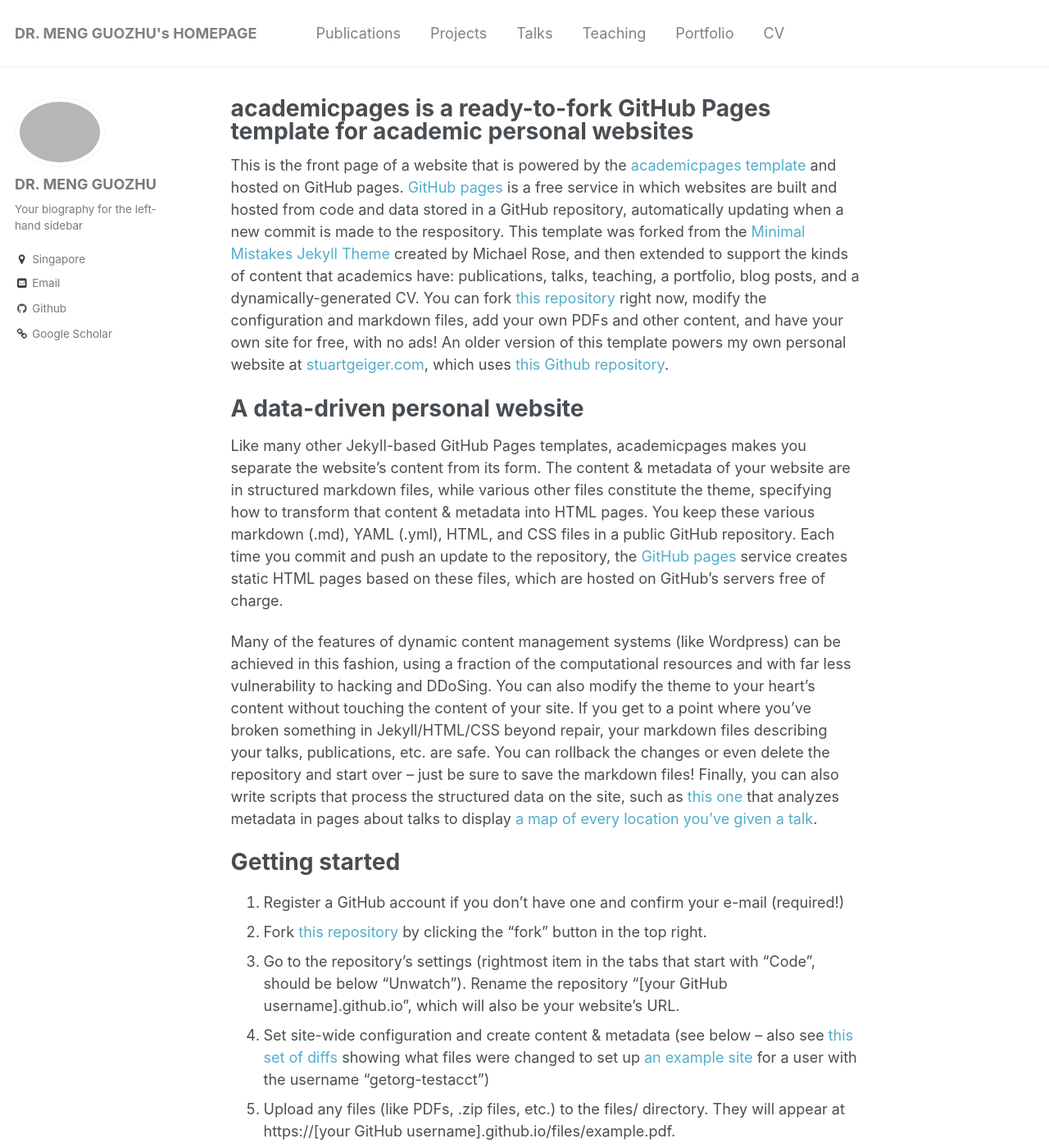
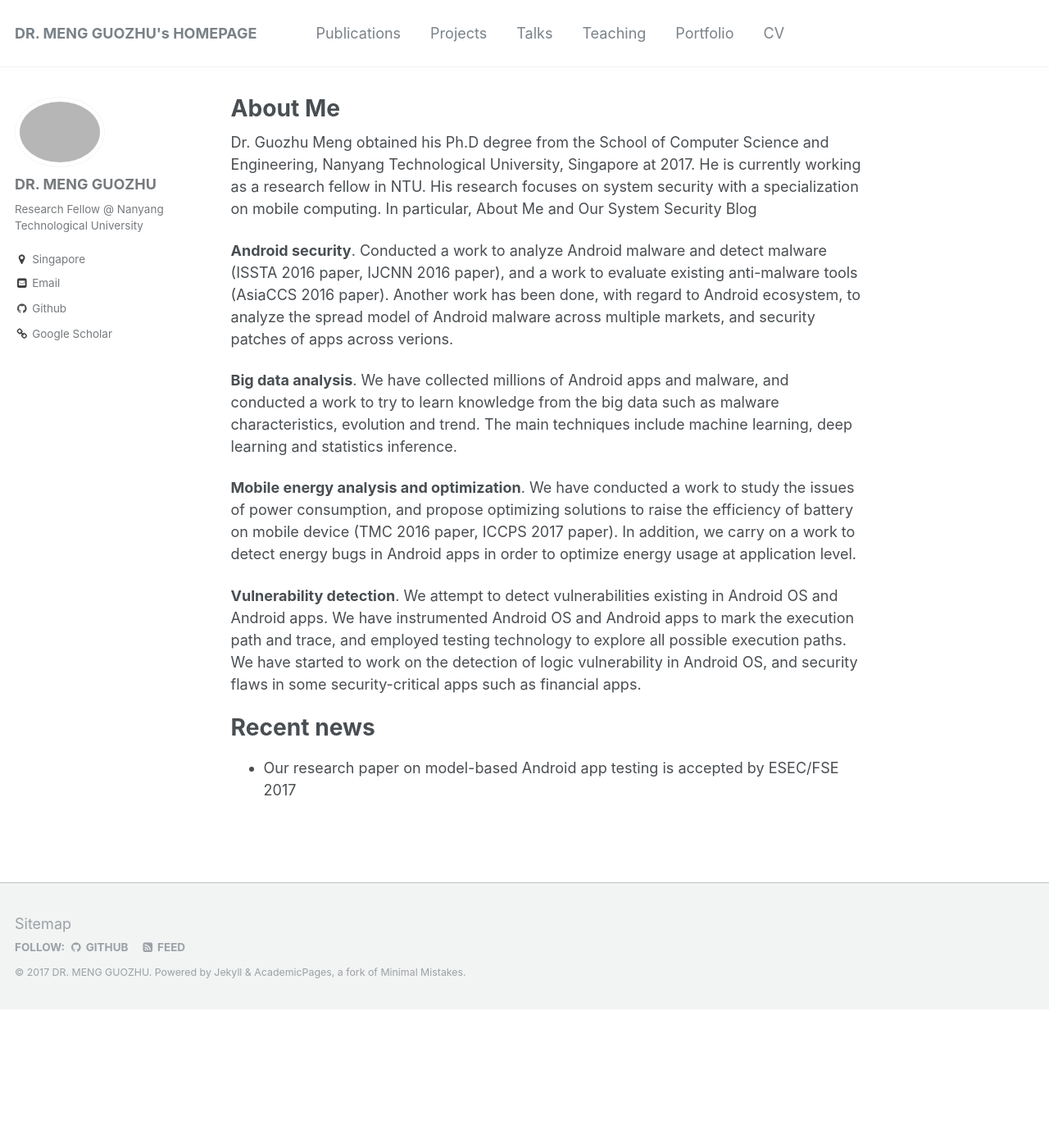
Before and after one commit to impillar/impillar.github.io, a Jekyll site: the page built from _pages/about.md, in a window 1280 px wide and 1400 px high. Shown: the whole window at 82% size. Built offline with Jekyll 4.4.1, drawn with Linux system fonts in a browser that asks for light colours; some of the changed text lies outside the part shown.

Commit message:
Update the about page

```diff
--- a/_config.yml
+++ b/_config.yml
@@ -79,7 +79,7 @@ analytics:
 author:
   name             : "DR. MENG GUOZHU"
   avatar           : "profile.png"
-  bio              : "Your biography for the left-hand sidebar"
+  bio              : "Research Fellow @ Nanyang Technological University"
   location         : "Singapore"
   employer         :
   googlescholar    : "https://scholar.google.com.sg/citations?user=fpE34K0AAAAJ&hl=en"
--- a/_pages/about.md
+++ b/_pages/about.md
@@ -1,6 +1,6 @@
 ---
 permalink: /
-title: "academicpages is a ready-to-fork GitHub Pages template for academic personal websites"
+title: "About Me"
 excerpt: "About me"
 author_profile: true
 redirect_from:
@@ -8,43 +8,19 @@ redirect_from:
   - /about.html
 ---
 
-This is the front page of a website that is powered by the [academicpages template](https://github.com/academicpages/academicpages.github.io) and hosted on GitHub pages. [GitHub pages](https://pages.github.com) is a free service in which websites are built and hosted from code and data stored in a GitHub repository, automatically updating when a new commit is made to the respository. This template was forked from the [Minimal Mistakes Jekyll Theme](https://mmistakes.github.io/minimal-mistakes/) created by Michael Rose, and then extended to support the kinds of content that academics have: publications, talks, teaching, a portfolio, blog posts, and a dynamically-generated CV. You can fork [this repository](https://github.com/academicpages/academicpages.github.io) right now, modify the configuration and markdown files, add your own PDFs and other content, and have your own site for free, with no ads! An older version of this template powers my own personal website at [stuartgeiger.com](http://stuartgeiger.com), which uses [this Github repository](https://github.com/staeiou/staeiou.github.io).
+Dr. Guozhu Meng obtained his Ph.D degree from the School of Computer Science and Engineering, Nanyang Technological University, Singapore at 2017. He is currently working as a research fellow in NTU. His research focuses on system security with a specialization on mobile computing. In particular,
+About Me and Our System Security Blog
 
-A data-driven personal website
+**Android security**. Conducted a work to analyze Android malware and detect malware (ISSTA 2016 paper, IJCNN 2016 paper), and a work to evaluate existing anti-malware tools (AsiaCCS 2016 paper). Another work has been done, with regard to Android ecosystem, to analyze the spread model of Android malware across multiple markets, and security patches of apps across verions.
+
+**Big data analysis**. We have collected millions of Android apps and malware, and conducted a work to try to learn knowledge from the big data such as malware characteristics, evolution and trend. The main techniques include machine learning, deep learning and statistics inference.
+
+**Mobile energy analysis and optimization**. We have conducted a work to study the issues of power consumption, and propose optimizing solutions to raise the efficiency of battery on mobile device (TMC 2016 paper, ICCPS 2017 paper). In addition, we carry on a work to detect energy bugs in Android apps in order to optimize energy usage at application level.
+
+**Vulnerability detection**. We attempt to detect vulnerabilities existing in Android OS and Android apps. We have instrumented Android OS and Android apps to mark the execution path and trace, and employed testing technology to explore all possible execution paths. We have started to work on the detection of logic vulnerability in Android OS, and security flaws in some security-critical apps such as financial apps.
+
+
+
+Recent news
 ======
-Like many other Jekyll-based GitHub Pages templates, academicpages makes you separate the website's content from its form. The content & metadata of your website are in structured markdown files, while various other files constitute the theme, specifying how to transform that content & metadata into HTML pages. You keep these various markdown (.md), YAML (.yml), HTML, and CSS files in a public GitHub repository. Each time you commit and push an update to the repository, the [GitHub pages](https://pages.github.com/) service creates static HTML pages based on these files, which are hosted on GitHub's servers free of charge.
-
-Many of the features of dynamic content management systems (like Wordpress) can be achieved in this fashion, using a fraction of the computational resources and with far less vulnerability to hacking and DDoSing. You can also modify the theme to your heart's content without touching the content of your site. If you get to a point where you've broken something in Jekyll/HTML/CSS beyond repair, your markdown files describing your talks, publications, etc. are safe. You can rollback the changes or even delete the repository and start over -- just be sure to save the markdown files! Finally, you can also write scripts that process the structured data on the site, such as [this one](https://github.com/academicpages/academicpages.github.io/blob/master/talkmap.ipynb) that analyzes metadata in pages about talks to display [a map of every location you've given a talk](https://academicpages.github.io/talkmap.html).
-
-Getting started
-======
-1. Register a GitHub account if you don't have one and confirm your e-mail (required!)
-1. Fork [this repository](https://github.com/academicpages/academicpages.github.io) by clicking the "fork" button in the top right.
-1. Go to the repository's settings (rightmost item in the tabs that start with "Code", should be below "Unwatch"). Rename the repository "[your GitHub username].github.io", which will also be your website's URL.
-1. Set site-wide configuration and create content & metadata (see below -- also see [this set of diffs](http://archive.is/3TPas) showing what files were changed to set up [an example site](https://getorg-testacct.github.io) for a user with the username "getorg-testacct")
-1. Upload any files (like PDFs, .zip files, etc.) to the files/ directory. They will appear at https://[your GitHub username].github.io/files/example.pdf.
-1. Check status by going to the repository settings, in the "GitHub pages" section
-
-Site-wide configuration
-------
-The main configuration file for the site is in the base directory in [_config.yml](https://github.com/academicpages/academicpages.github.io/blob/master/_config.yml), which defines the content in the sidebars and other site-wide features. You will need to replace the default variables with ones about yourself and your site's github repository. The configuration file for the top menu is in [_data/navigation.yml](https://github.com/academicpages/academicpages.github.io/blob/master/_data/navigation.yml). For example, if you don't have a portfolio or blog posts, you can remove those items from that navigation.yml file to remove them from the header.
-
-Create content & metadata
-------
-For site content, there is one markdown file for each type of content, which are stored in directories like _publications, _talks, _posts, _teaching, or _pages. For example, each talk is a markdown file in the [_talks directory](https://github.com/academicpages/academicpages.github.io/tree/master/_talks). At the top of each markdown file is structured data in YAML about the talk, which the theme will parse to do lots of cool stuff. The same structured data about a talk is used to generate the list of talks on the [Talks page](https://academicpages.github.io/talks), each [individual page](https://academicpages.github.io/talks/2012-03-01-talk-1) for specific talks, the talks section for the [CV page](https://academicpages.github.io/cv), and the [map of places you've given a talk](https://academicpages.github.io/talkmap.html) (if you run this [python file](https://github.com/academicpages/academicpages.github.io/blob/master/talkmap.py) or [Jupyter notebook](https://github.com/academicpages/academicpages.github.io/blob/master/talkmap.ipynb), which creates the HTML for the map based on the contents of the _talks directory).
-
-**Markdown generator**
-
-I have also created [a set of Jupyter notebooks](https://github.com/academicpages/academicpages.github.io/tree/master/markdown_generator
-) that converts a CSV containing structured data about talks or presentations into individual markdown files that will be properly formatted for the academicpages template. The sample CSVs in that directory are the ones I used to create my own personal website at stuartgeiger.com. My usual workflow is that I keep a spreadsheet of my publications and talks, then run the code in these notebooks to generate the markdown files, then commit and push them to the GitHub repository.
-
-How to edit your site's GitHub repository
-------
-Many people use a git client to create files on their local computer and then push them to GitHub's servers. If you are not familiar with git, you can directly edit these configuration and markdown files directly in the github.com interface. Navigate to a file (like [this one](https://github.com/academicpages/academicpages.github.io/blob/master/_talks/2012-03-01-talk-1.md) and click the pencil icon in the top right of the content preview (to the right of the "Raw | Blame | History" buttons). You can delete a file by clicking the trashcan icon to the right of the pencil icon. You can also create new files or upload files by navigating to a directory and clicking the "Create new file" or "Upload files" buttons.
-
-Example: editing a markdown file for a talk
-![Editing a markdown file for a talk](/images/editing-talk.png)
-
-For more info
-------
-More info about configuring academicpages can be found in [the guide](https://academicpages.github.io/markdown/). The [guides for the Minimal Mistakes theme](https://mmistakes.github.io/minimal-mistakes/docs/configuration/) (which this theme was forked from) might also be helpful.
++ Our research paper on model-based Android app testing is accepted by ESEC/FSE 2017
```
Also changed, not shown: _pages/markdown.md (+1 -0 lines).
